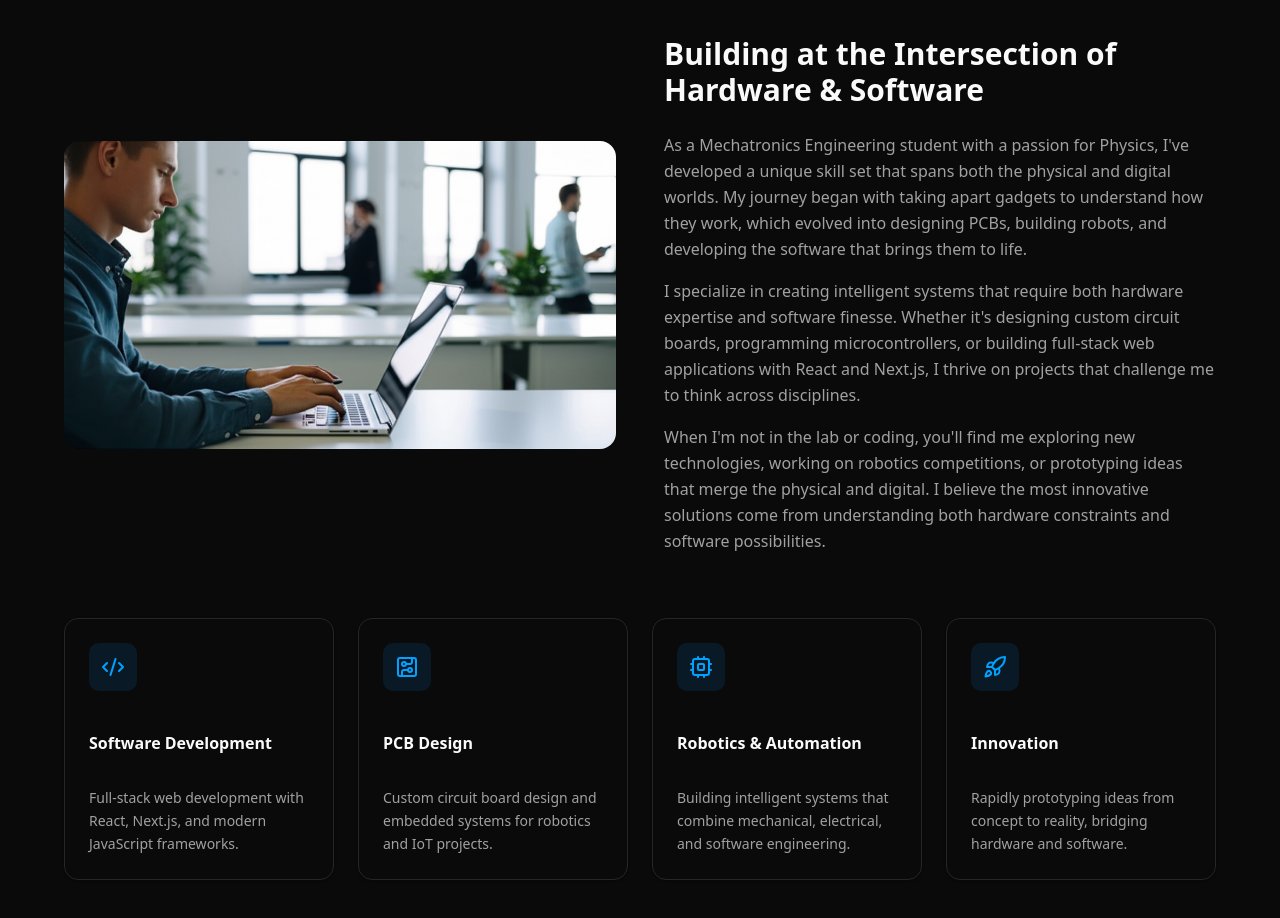
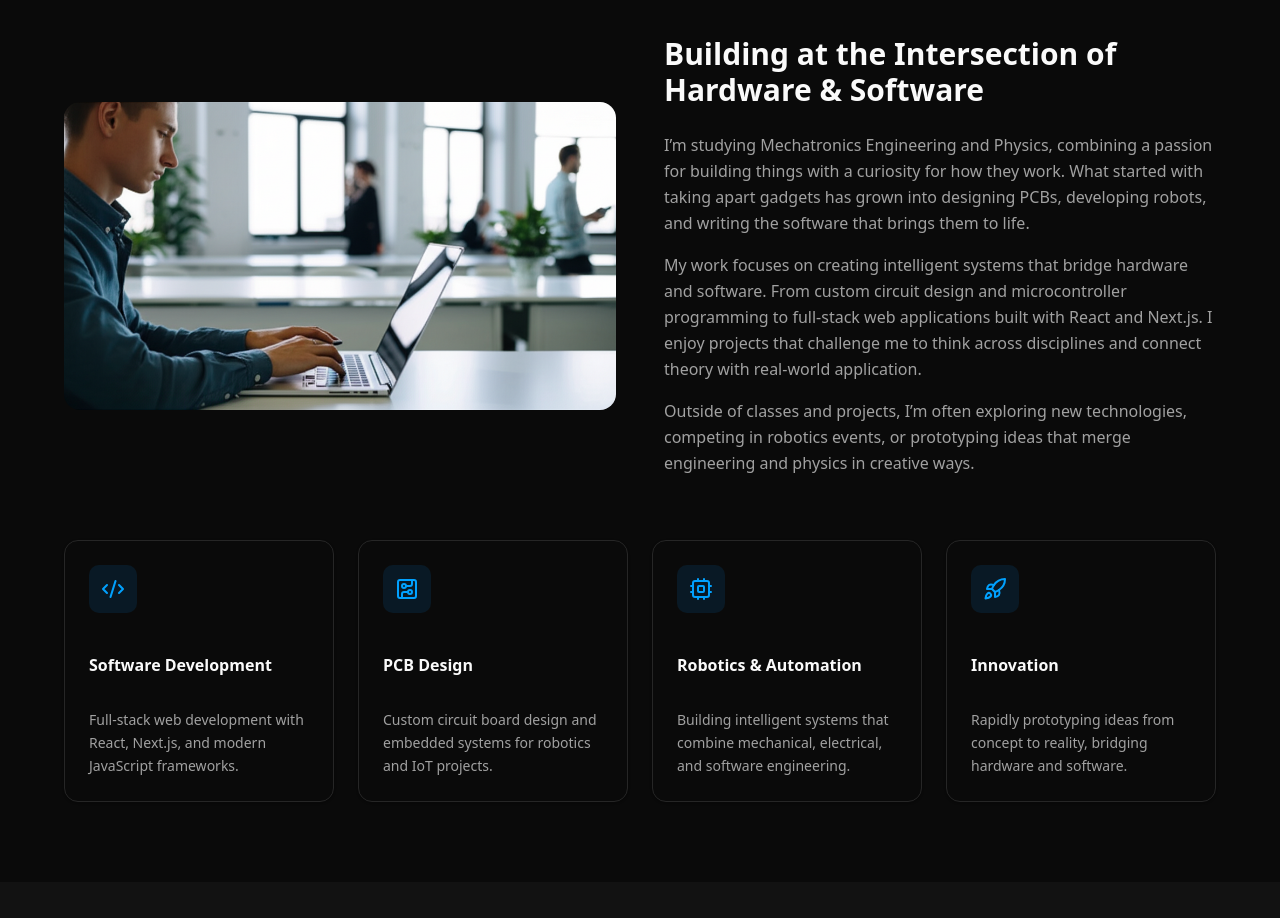
Before and after one commit to DashiellRussell/portfolio-website, a Next.js app: page / in a window 1280 px wide. Shown: the part 1000-1918 px from the top of the page. Built offline with nearby package versions, Linux system fonts and the light colour scheme.

Commit message:
update: about

```diff
--- a/components/sections/about-section.tsx
+++ b/components/sections/about-section.tsx
@@ -65,22 +65,9 @@ export function AboutSection() {
           >
             <h3 className="text-3xl font-bold">Building at the Intersection of Hardware & Software</h3>
             <div className="space-y-4 text-muted-foreground leading-relaxed">
-              <p>
-                As a Mechatronics Engineering student with a passion for Physics, I've developed a unique skill set that
-                spans both the physical and digital worlds. My journey began with taking apart gadgets to understand how
-                they work, which evolved into designing PCBs, building robots, and developing the software that brings
-                them to life.
-              </p>
-              <p>
-                I specialize in creating intelligent systems that require both hardware expertise and software finesse.
-                Whether it's designing custom circuit boards, programming microcontrollers, or building full-stack web
-                applications with React and Next.js, I thrive on projects that challenge me to think across disciplines.
-              </p>
-              <p>
-                When I'm not in the lab or coding, you'll find me exploring new technologies, working on robotics
-                competitions, or prototyping ideas that merge the physical and digital. I believe the most innovative
-                solutions come from understanding both hardware constraints and software possibilities.
-              </p>
+              <p> I’m studying Mechatronics Engineering and Physics, combining a passion for building things with a curiosity for how they work. What started with taking apart gadgets has grown into designing PCBs, developing robots, and writing the software that brings them to life. </p>
+              <p> My work focuses on creating intelligent systems that bridge hardware and software. From custom circuit design and microcontroller programming to full-stack web applications built with React and Next.js. I enjoy projects that challenge me to think across disciplines and connect theory with real-world application. </p>
+              <p> Outside of classes and projects, I’m often exploring new technologies, competing in robotics events, or prototyping ideas that merge engineering and physics in creative ways. </p>
             </div>
           </motion.div>
         </div>
```
